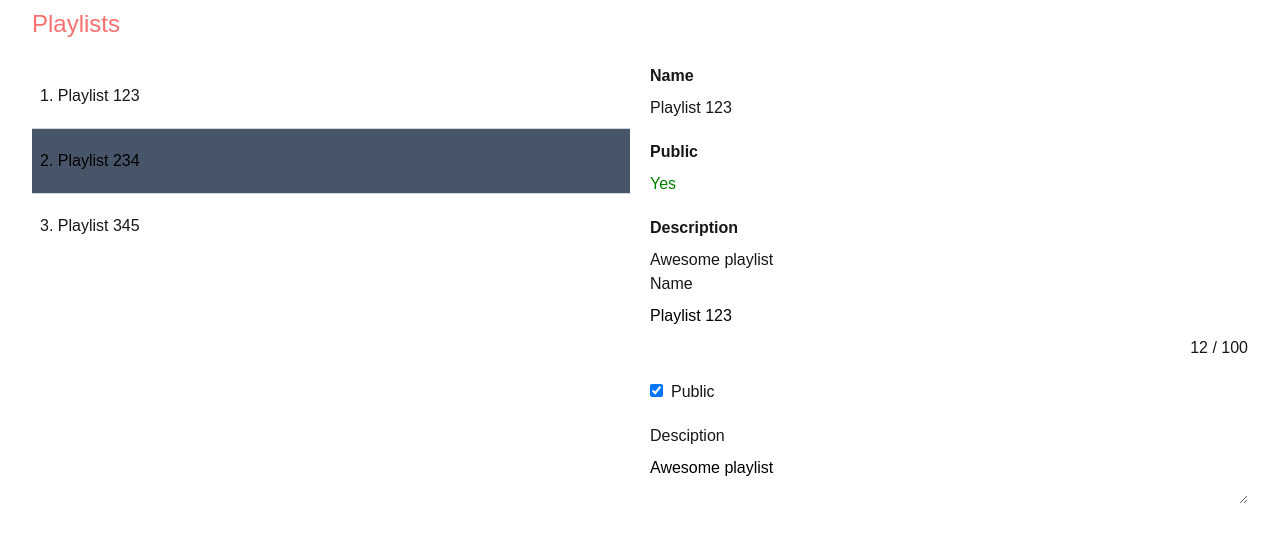
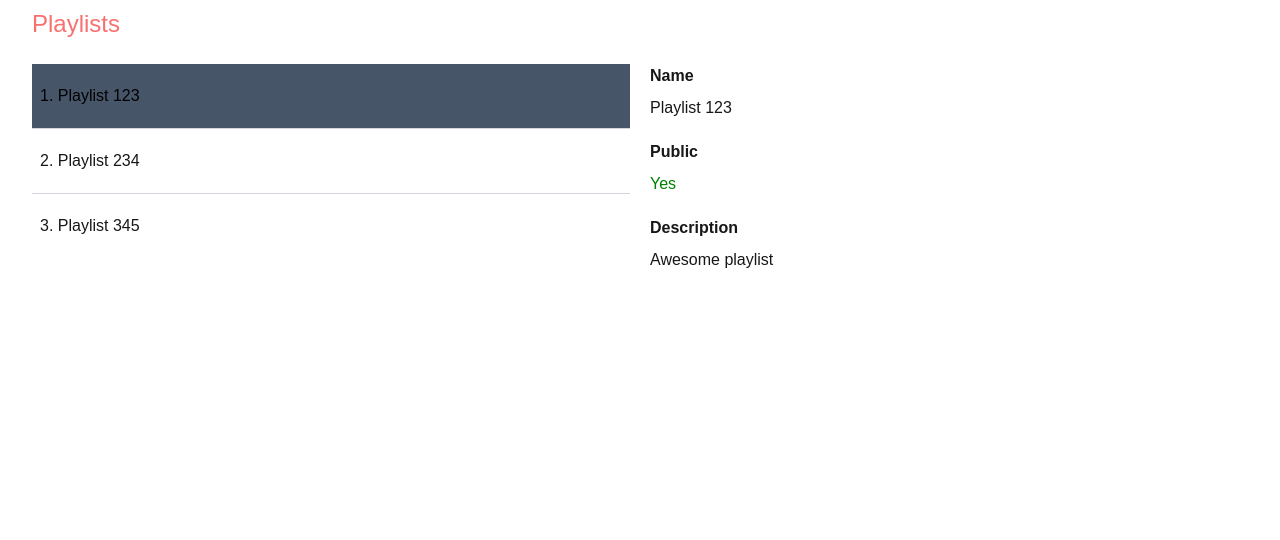
Before and after one commit to ev45ive/testuj-sii-typescript3, a Next.js app: page /playlists in a window 1280 px wide. Shown: the top 540 px of the page. Built offline with nearby package versions, Linux system fonts and the light colour scheme.

Commit message:
Selecting playlists

```diff
--- a/src/app/playlists/components/PlaylistEditor.tsx
+++ b/src/app/playlists/components/PlaylistEditor.tsx
@@ -1,18 +1,20 @@
 "use client";
 
-import React, { ChangeEvent, FormEvent, MouseEventHandler, useState } from "react";
+import React, {
+  ChangeEvent,
+  FormEvent,
+  MouseEventHandler,
+  useState,
+} from "react";
 import { Playlist } from "../../model/Playlist";
 
 type Props = { playlist: Playlist };
 
-const PlaylistEditor = ( {playlist}: Props) => {
-
-  // const [x,y] = useState<Playlist>()
-  const [ playlistName, setPlaylistName ] = useState(playlist.name)
+const PlaylistEditor = ({ playlist }: Props) => {
+  const [playlistName, setPlaylistName] = useState(playlist.name);
 
   const eventHandler = (event: React.ChangeEvent<HTMLInputElement>): void => {
-    setPlaylistName(event.currentTarget.value)
-    ;
+    setPlaylistName(event.currentTarget.value);
   };
 
   return (
--- a/src/app/playlists/page.tsx
+++ b/src/app/playlists/page.tsx
@@ -1,5 +1,6 @@
 "use client";
 
+import { useState } from "react";
 import { Playlist } from "../model/Playlist";
 import PlaylistDetails from "./components/PlaylistDetails";
 import PlaylistEditor from "./components/PlaylistEditor";
@@ -7,15 +8,13 @@ import PlaylistsList from "./components/PlaylistList";
 import { mockPlaylists } from "./mockPlaylists";
 
 export default function PlaylistsView() {
-  // const playlists = mockPlaylists as (Playlist & {placki:123})[]
   const playlists = mockPlaylists;
-  const selected = playlists[0];
+
+  const [selected, setSelected] = useState(mockPlaylists[0]);
 
   const selectPlaylistById = (id: string) => {
     const selected = playlists.find((p) => p.id == id)!;
-    console.log("selected", selected);
-
-    // return; // void
+    setSelected(selected);
   };
 
   return (
@@ -26,14 +25,15 @@ export default function PlaylistsView() {
         <div>
           <PlaylistsList
             items={playlists}
-            selectedId={"234"}
+            selectedId={selected.id}
             onSelect={selectPlaylistById}
           />
         </div>
         <div>
           <PlaylistDetails playlist={selected} />
 
-          <PlaylistEditor playlist={selected} />
+          {false && <PlaylistEditor playlist={selected} />}
+
         </div>
       </div>
     </div>
```
